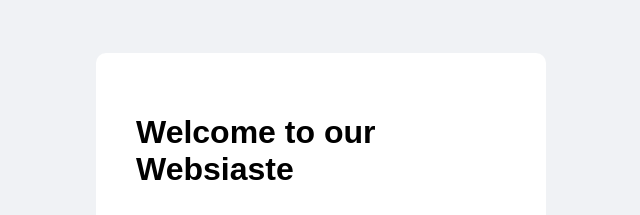
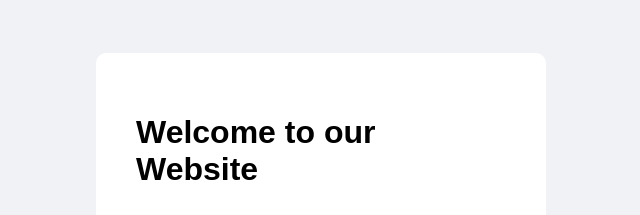
Before and after one commit to NishantJadhavCS/LoginForm, a plain HTML site: page index.html in a window 1280 px wide. Shown: the top 215 px of the page, 319-959 px from the left. Drawn offline with Linux system fonts and the light colour scheme.

Commit message:
Update LoginForm project

```diff
--- a/index.html
+++ b/index.html
@@ -9,7 +9,7 @@
   <body>
     <div class="container">
       <div class="login-box">
-        <h1>Welcome to our Websiaste</h1>
+        <h1>Welcome to our Website</h1>
         <h2>Back to your digital life</h2>
         <p>Choose one of the options to go</p>
         <form>
```
